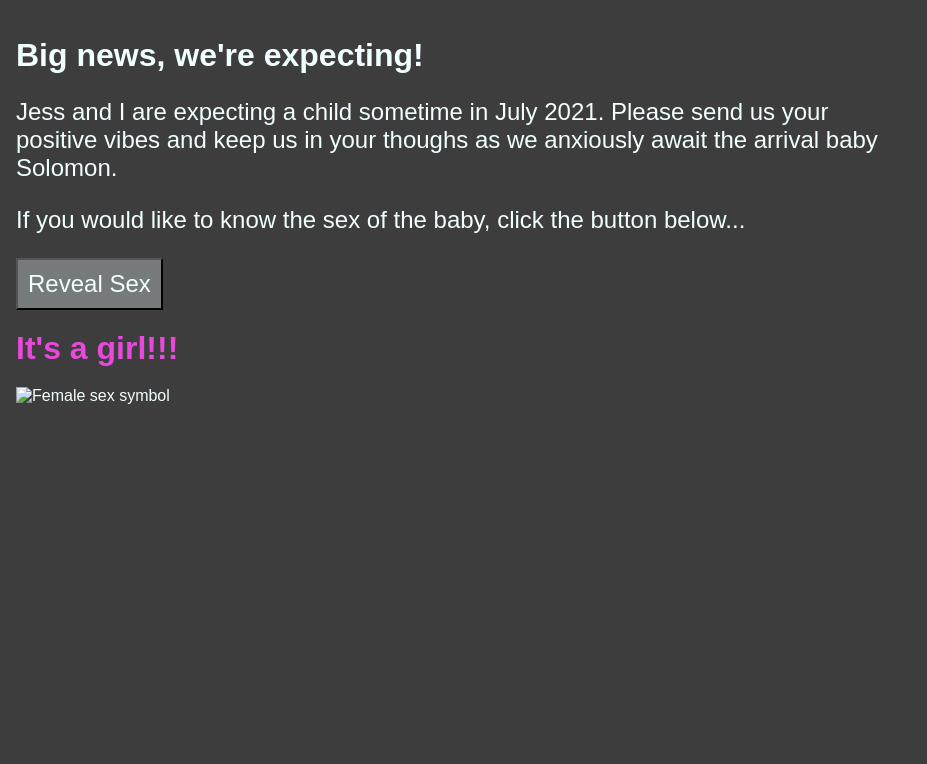
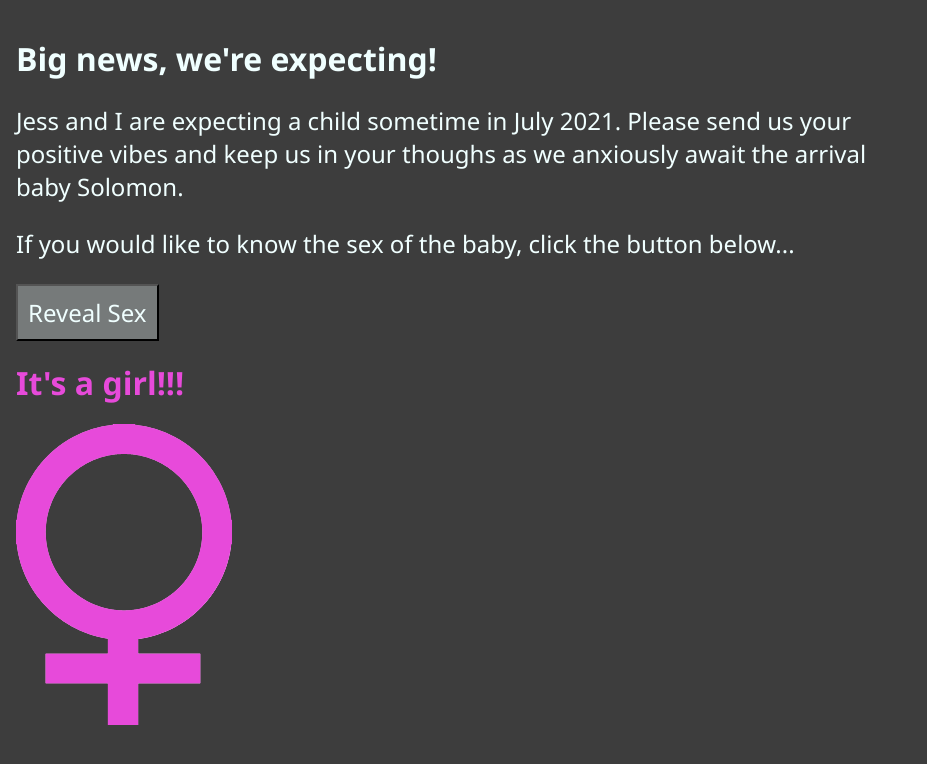
Before and after one commit to MarcSolo/MyWebsite, a plain HTML site: page big-news/index.html in a window 1280 px wide. Both pictures are taken after a click on the button "Reveal Sex". Shown: the whole page, without its empty margins (0-927 px from the left). Drawn offline with Linux system fonts and the light colour scheme; files that its build step writes are made by us from their sources.

Commit message:
updated big-news index.html

```diff
--- a/big-news/index.html
+++ b/big-news/index.html
@@ -8,6 +8,7 @@
 		color: azure;
 		margin: auto;
 		width: 70%;
+		font-family: 'Segoe UI', Tahoma, Geneva, Verdana, sans-serif;
 	}
 	p{
 		font-size: 1.5rem;
@@ -18,6 +19,7 @@
 	}
 	.btn-text{
 		font-size: 1.5rem;
+		color: azure;
 	}
 	.sex-text{
 		font-size: 2.0rem;
@@ -58,7 +60,7 @@
 		<button class="btn-text" onClick="revealFunction()">Reveal Sex</button>
 		<div style="display:none" id="sexText" class="sex-text">It's a girl!!!</div>
 		<div style="display:none" id="sexSymbol" class="animate-bottom">
-			<img src="img/sex_symbol.png" alt="Female sex symbol">
+			<img src="../img/sex_symbol.png" alt="Female sex symbol">
 			</div>
 	</main>
 <script>
```
